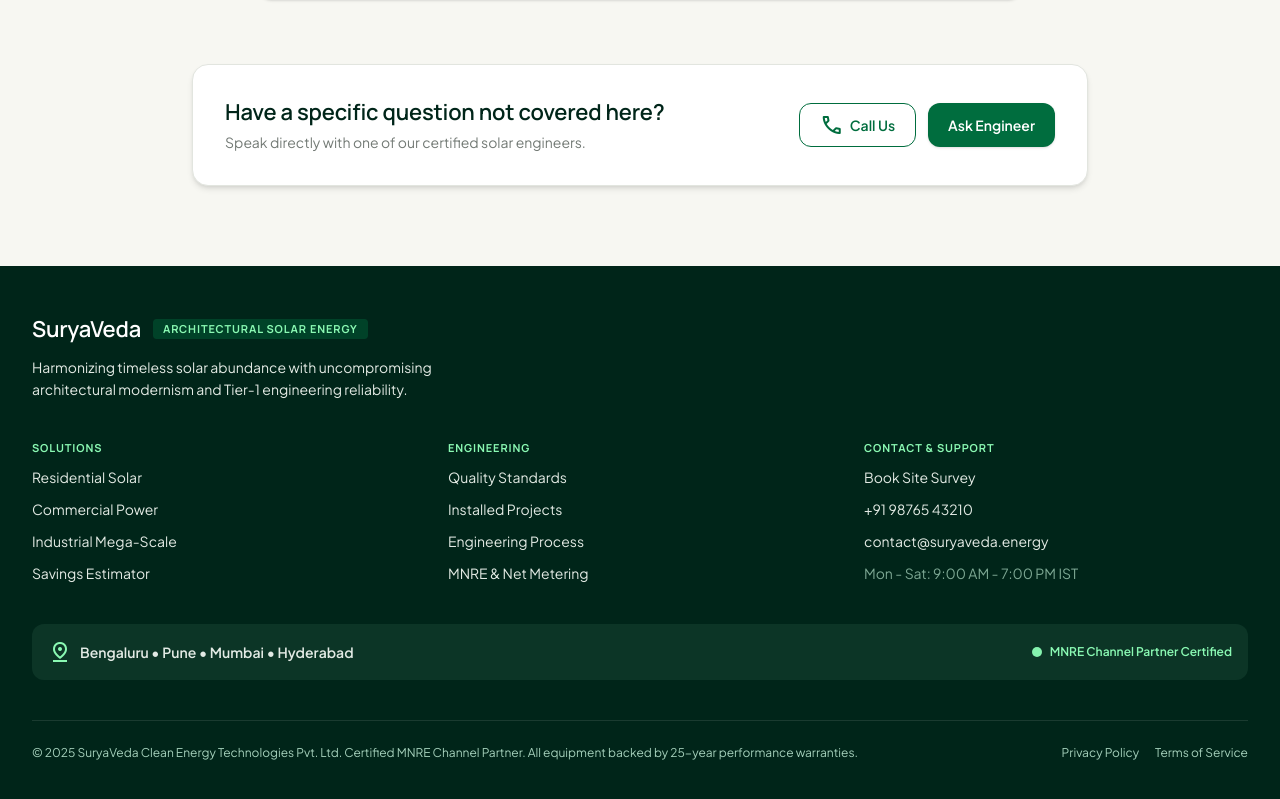
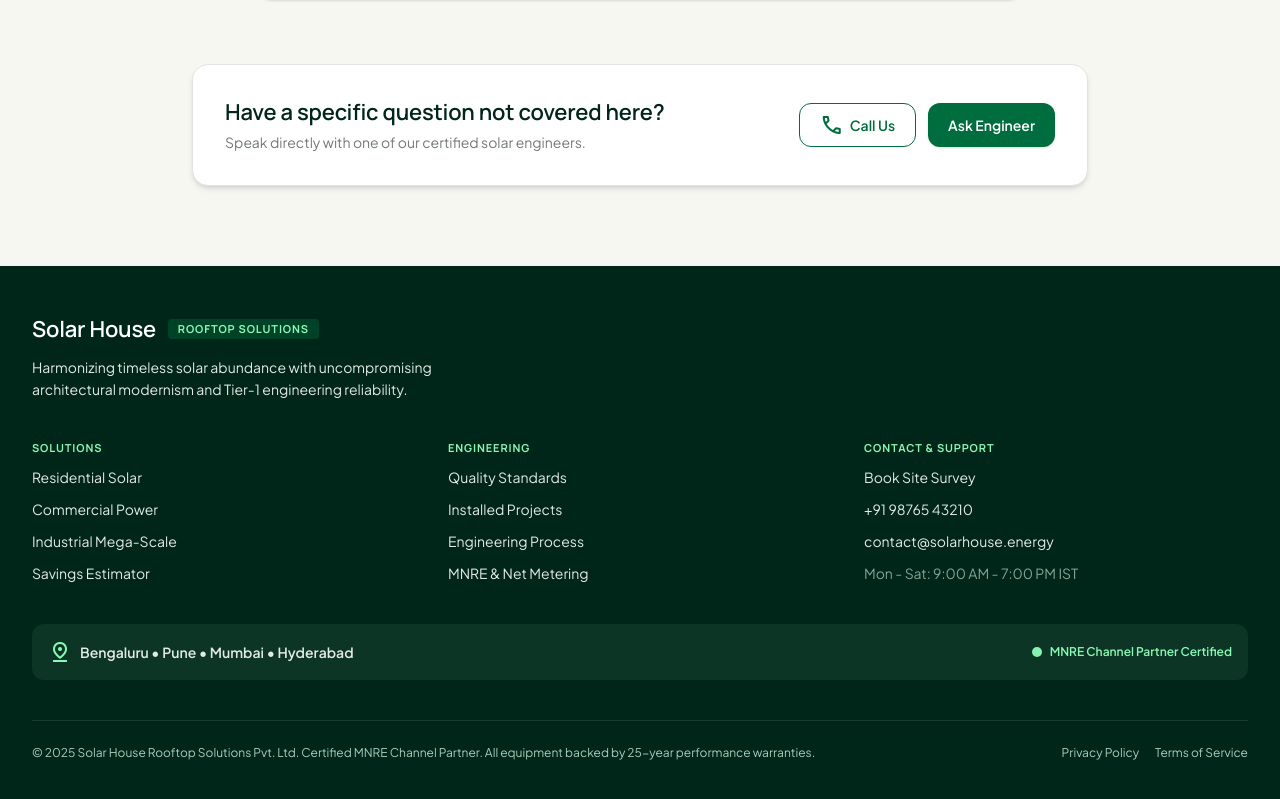
Before and after one commit to dev-abhisheksh/solarHouse, a React (Vite) app: page /faqs in a window 1280 px wide. Shown: the part 1213-2012 px from the top of the page. Built offline with nearby package versions, Linux system fonts and the light colour scheme.

Commit message:
feat: update branding from SuryaVeda to Solar House Rooftop Solutions across multiple components and data files

```diff
--- a/index.html
+++ b/index.html
@@ -4,7 +4,7 @@
     <meta charset="UTF-8" />
     <link rel="icon" type="image/svg+xml" href="/favicon.svg" />
     <meta name="viewport" content="width=device-width, initial-scale=1.0, maximum-scale=1.0, user-scalable=no, viewport-fit=cover" />
-    <title>SuryaVeda | Architectural Solar Energy</title>
+    <title>Solar House Rooftop Solutions | Architectural Solar Energy</title>
     <link rel="preconnect" href="https://fonts.googleapis.com" />
     <link rel="preconnect" href="https://fonts.gstatic.com" crossorigin />
     <link href="https://fonts.googleapis.com/css2?family=Manrope:wght@500;600;700;800&family=Plus+Jakarta+Sans:wght@400;500;600;700&display=swap" rel="stylesheet" />
--- a/package.json
+++ b/package.json
@@ -1,5 +1,5 @@
 {
-  "name": "frontend",
+  "name": "solar-house-rooftop-solutions",
   "private": true,
   "version": "0.0.0",
   "type": "module",
--- a/src/components/common/Footer.jsx
+++ b/src/components/common/Footer.jsx
@@ -92,7 +92,7 @@
 
         <div className="pt-6 border-t border-white/10 flex flex-col sm:flex-row items-center justify-between gap-3 text-xs text-[#a4d0bb]">
           <p>
-            © 2025 SuryaVeda Clean Energy Technologies Pvt. Ltd. Certified MNRE Channel Partner. All equipment backed by 25-year performance warranties.
+            © 2025 Solar House Rooftop Solutions Pvt. Ltd. Certified MNRE Channel Partner. All equipment backed by 25-year performance warranties.
           </p>
           <div className="flex items-center gap-4 text-xs">
             <Link to="/faqs" className="hover:text-white transition-colors">Privacy Policy</Link>
--- a/src/components/common/MobileDrawer.jsx
+++ b/src/components/common/MobileDrawer.jsx
@@ -26,7 +26,7 @@
           <div className="flex items-center gap-2">
             <img
               src={brandDetails.logoUrl}
-              alt="SuryaVeda Brand Logo"
+              alt="Solar House Rooftop Solutions Logo"
               className="h-7 w-auto object-contain"
             />
             <span className="font-headline-sm text-lg text-[#002519] font-bold">
--- a/src/components/common/Navbar.jsx
+++ b/src/components/common/Navbar.jsx
@@ -31,7 +31,7 @@
         <Link to="/" className="flex items-center gap-2.5 min-w-0">
           <img
             src={brandDetails.logoUrl}
-            alt="SuryaVeda Brand Logo"
+            alt="Solar House Rooftop Solutions Logo"
             className="h-8 w-auto object-contain shrink-0"
           />
           <div className="flex flex-col min-w-0">
--- a/src/components/home/HeroStoryboard.jsx
+++ b/src/components/home/HeroStoryboard.jsx
@@ -29,7 +29,7 @@
         <div className="absolute inset-0 z-0">
           <img
             src="https://lh3.googleusercontent.com/aida-public/AB6AXuBGGcltfOOUzNPjQZ1NKLKtfA6NdRNDJfXlXV8XS0fx2jt_VHIc-pJ8zKAuDSXxXFL7DxgTSquQuhBFjkvuUz-QvgSS9gjhN2eYLbtX8FBC6Pihwki1M6EJx2ZQFrjNC1vIz00q9ATorK_hlg9pYvQ6xUWkEak0O4I8AeZVAtKvedW3JDmTB9k8BChahQu1mLCX_SW0fA7mkIjzSL9T6-3rASqRZKDG9NDMJp_SMEbIDQqHW4ELGeYb"
-            alt="SuryaVeda modern luxury villa with integrated rooftop solar array"
+            alt="Solar House Rooftop Solutions luxury villa with integrated rooftop solar array"
             className="w-full h-full object-cover object-center opacity-40 mix-blend-luminosity scale-105 transition-transform duration-1000 ease-out"
           />
           <div className="absolute inset-0 bg-gradient-to-t from-[#123c2d] via-[#123c2d]/70 to-transparent" />
@@ -45,7 +45,7 @@
           </div>
           <div className="text-right">
             <span className="font-label-caps text-xs text-[#ffdf97] font-bold tracking-widest uppercase">
-              Solar Vedic System
+              Solar House System
             </span>
           </div>
         </div>
--- a/src/data/faqData.js
+++ b/src/data/faqData.js
@@ -32,7 +32,7 @@
     category: 'maintenance',
     categoryLabel: 'Maintenance & Warranty',
     question: 'What maintenance do solar panels require?',
-    answer: 'Photovoltaic panels have no moving parts. Periodic wiping with clean water every 15-20 days to remove dust and pollution is typically sufficient. SuryaVeda also provides optional automated water-sprinkler cleaning systems and bi-annual structural health inspections.'
+    answer: 'Photovoltaic panels have no moving parts. Periodic wiping with clean water every 15-20 days to remove dust and pollution is typically sufficient. Solar House Rooftop Solutions also provides optional automated water-sprinkler cleaning systems and bi-annual structural health inspections.'
   },
   {
     id: 6,
@@ -53,6 +53,6 @@
     category: 'pricing',
     categoryLabel: 'Costs & Subsidies',
     question: 'How do I claim the PM Surya Ghar subsidy?',
-    answer: 'SuryaVeda is an officially registered MNRE channel partner. Our team handles the entire documentation, national portal registration, DISCOM feasibility approval, and commissioning inspection, ensuring your direct bank transfer subsidy arrives without hassle.'
+    answer: 'Solar House Rooftop Solutions is an officially registered MNRE channel partner. Our team handles the entire documentation, national portal registration, DISCOM feasibility approval, and commissioning inspection, ensuring your direct bank transfer subsidy arrives without hassle.'
   }
 ]
--- a/src/data/navigationData.js
+++ b/src/data/navigationData.js
@@ -10,11 +10,12 @@
 ]
 
 export const brandDetails = {
-  name: 'SuryaVeda',
-  tagline: 'Architectural Home',
-  subTagline: 'Architectural Solar Energy',
+  name: 'Solar House',
+  tagline: 'Rooftop Solutions',
+  subTagline: 'Rooftop Solutions',
+  fullName: 'Solar House Rooftop Solutions',
   logoUrl: 'https://lh3.googleusercontent.com/aida/AEtjO1WkHzp8SeQqBvz0LLvE4GqEyD6YNdge-Ec8KGy04IM2r1ajfjOxvBgT7039tM_hap8BVhdR-HmKAZ2dci2psrn44rOlwtaEuG97ADWKZsQiTJWCWMh-k9X6572WtDxSZbDlrxLBEdux1HIcVwsn9OIcp8HPIkct0PvErRArBqMcsXS_WaprJJ6TnK2chiQS12BVlRzbKaQ5mTO2H_AvxTUFZ_eY488uwF1vjQSlejEazg-5t5wCTN2tn2Y',
   phone: '+91 98765 43210',
-  email: 'contact@suryaveda.energy',
+  email: 'contact@solarhouse.energy',
   cities: ['Bengaluru', 'Pune', 'Mumbai', 'Hyderabad']
 }
--- a/src/data/processStepsData.js
+++ b/src/data/processStepsData.js
@@ -16,7 +16,7 @@
     stepNumber: '02',
     title: 'Get a Physical Site Assessment',
     subtitle: 'Structural & Shadow Survey',
-    description: 'A certified SuryaVeda structural engineer evaluates your terrace load strength, parapet shading, and optimal cable transit points.',
+    description: 'A certified Solar House structural engineer evaluates your terrace load strength, parapet shading, and optimal cable transit points.',
     timeline: 'Within 24 - 48 Hours',
     details: [
       'Terrace structural load capacity verification',
@@ -42,7 +42,7 @@
     stepNumber: '04',
     title: 'Installation and Handover',
     subtitle: 'Turnkey Commissioning & App Sync',
-    description: 'Clean 3-day on-site execution, DISCOM bi-directional meter synchronization, and SuryaVeda performance app handover.',
+    description: 'Clean 3-day on-site execution, DISCOM bi-directional meter synchronization, and Solar House performance app handover.',
     timeline: '3 to 5 Days On-Site',
     details: [
       'Hot-dip galvanized structural mounting installation',
@@ -72,6 +72,6 @@
   {
     icon: 'search_off',
     title: '25-Year Lifecycle Support',
-    description: 'SuryaVeda smartphone generation app, swift DISCOM net-meter synchronization, and biannual preventative health maintenance.'
+    description: 'Solar House smartphone generation app, swift DISCOM net-meter synchronization, and biannual preventative health maintenance.'
   }
 ]
--- a/src/data/solutionsData.js
+++ b/src/data/solutionsData.js
@@ -17,7 +17,7 @@
       'Eligible for PM Surya Ghar Muft Bijli Yojana subsidies up to ₹78,000',
       'Concealed conduit raceways with architectural finish',
       'Bifacial N-Type TOPCon panels with up to 22.5% module efficiency',
-      'SuryaVeda mobile app with live generation analytics'
+      'Solar House mobile app with live generation analytics'
     ],
     idealFor: 'Independent villas, duplexes, bungalows, and premium gated communities',
     paybackPeriod: '3 to 4 Years',
--- a/src/pages/AboutPage.jsx
+++ b/src/pages/AboutPage.jsx
@@ -9,10 +9,10 @@
   return (
     <div className="flex flex-col w-full">
       <PageHeader
-        badge="ABOUT SURYAVEDA"
+        badge="ABOUT SOLAR HOUSE"
         title="Architectural Solar Energy."
         highlight="Rooted in Abundance."
-        description="SuryaVeda was founded to unite timeless solar reverence with German-standard electrical engineering and modernist architecture for residences and enterprises across India."
+        description="Solar House Rooftop Solutions was founded to unite clean solar energy with German-standard electrical engineering and modernist architecture for residences and enterprises across India."
       />
 
       <section className="w-full px-5 sm:px-8 py-16 sm:py-20 bg-[#F7F7F2]">
@@ -26,7 +26,7 @@
 
             <div className="flex flex-col gap-4 text-sm font-body-md text-[#737A75] leading-relaxed">
               <p>
-                Traditional rooftop solar often forces homeowners and facility managers to accept unsightly industrial framing, chaotic cable runs, and cluttered terraces. SuryaVeda was created to challenge that convention.
+                Traditional rooftop solar often forces homeowners and facility managers to accept unsightly industrial framing, chaotic cable runs, and cluttered terraces. Solar House Rooftop Solutions was created to challenge that convention.
               </p>
               <p>
                 Every installation is treated as an architectural commission. From flush black-frame integrations to elevated habitable terrace pergolas, our designs preserve lifestyle spaces, rooftop gardens, and corporate identities without structural compromise.
@@ -48,7 +48,7 @@
           <div className="lg:col-span-6 rounded-2xl overflow-hidden shadow-xl border border-[#E2E5DF] bg-white">
             <img
               src="https://lh3.googleusercontent.com/aida-public/AB6AXuBGGcltfOOUzNPjQZ1NKLKtfA6NdRNDJfXlXV8XS0fx2jt_VHIc-pJ8zKAuDSXxXFL7DxgTSquQuhBFjkvuUz-QvgSS9gjhN2eYLbtX8FBC6Pihwki1M6EJx2ZQFrjNC1vIz00q9ATorK_hlg9pYvQ6xUWkEak0O4I8AeZVAtKvedW3JDmTB9k8BChahQu1mLCX_SW0fA7mkIjzSL9T6-3rASqRZKDG9NDMJp_SMEbIDQqHW4ELGeYb"
-              alt="SuryaVeda architectural rooftop integration"
+              alt="Solar House Rooftop Solutions architectural rooftop integration"
               className="w-full h-80 sm:h-96 object-cover"
             />
             <div className="p-6 bg-[#002519] text-white">
@@ -67,7 +67,7 @@
         <div className="max-w-7xl mx-auto">
           <SectionHeading
             badge="ENGINEERING INTEGRITY"
-            title="The Pillars of SuryaVeda Reliability."
+            title="The Pillars of Solar House Reliability."
             description="Our four foundational commitments to quality, safety, and transparent execution."
             alignment="center"
           />
@@ -99,7 +99,7 @@
         <div className="max-w-7xl mx-auto">
           <SectionHeading
             badge="VALUE PROPOSITION"
-            title="Why Modern India Chooses SuryaVeda."
+            title="Why Modern India Chooses Solar House."
             description="Proven advantages delivering sustained fiscal and ecological returns."
             alignment="center"
           />
@@ -140,7 +140,7 @@
             JOIN THE SOLAR MOVEMENT
           </span>
           <h2 className="font-headline-lg text-3xl sm:text-4xl text-[#002519] font-bold">
-            Ready to Partner With SuryaVeda?
+            Ready to Partner With Solar House?
           </h2>
           <p className="font-body-md text-base text-[#737A75]">
             Our engineering team is ready to inspect your terrace, calculate solar azimuth models, and provide a tailored proposal.
--- a/src/pages/SolutionsPage.jsx
+++ b/src/pages/SolutionsPage.jsx
@@ -11,7 +11,7 @@
         badge="SOLAR SOLUTIONS"
         title="Engineered For Residential,"
         highlight="Commercial & Industrial."
-        description="From bespoke home rooftop arrays to heavy multi-megawatt industrial solar sheds, explore SuryaVeda systems tailored to Indian power infrastructures."
+        description="From bespoke home rooftop arrays to heavy multi-megawatt industrial solar sheds, explore Solar House systems tailored to Indian power infrastructures."
       />
 
       <section className="w-full px-5 sm:px-8 py-16 sm:py-20 bg-[#F7F7F2]">
@@ -85,7 +85,7 @@
                 IoT Telemetry
               </h3>
               <p className="font-body-sm text-xs text-[#e2eae4] leading-relaxed">
-                SuryaVeda mobile app provides live power flow graphics, historical DISCOM savings tallies, and automated fault alerts.
+                Solar House mobile app provides live power flow graphics, historical DISCOM savings tallies, and automated fault alerts.
               </p>
             </div>
           </div>
```
